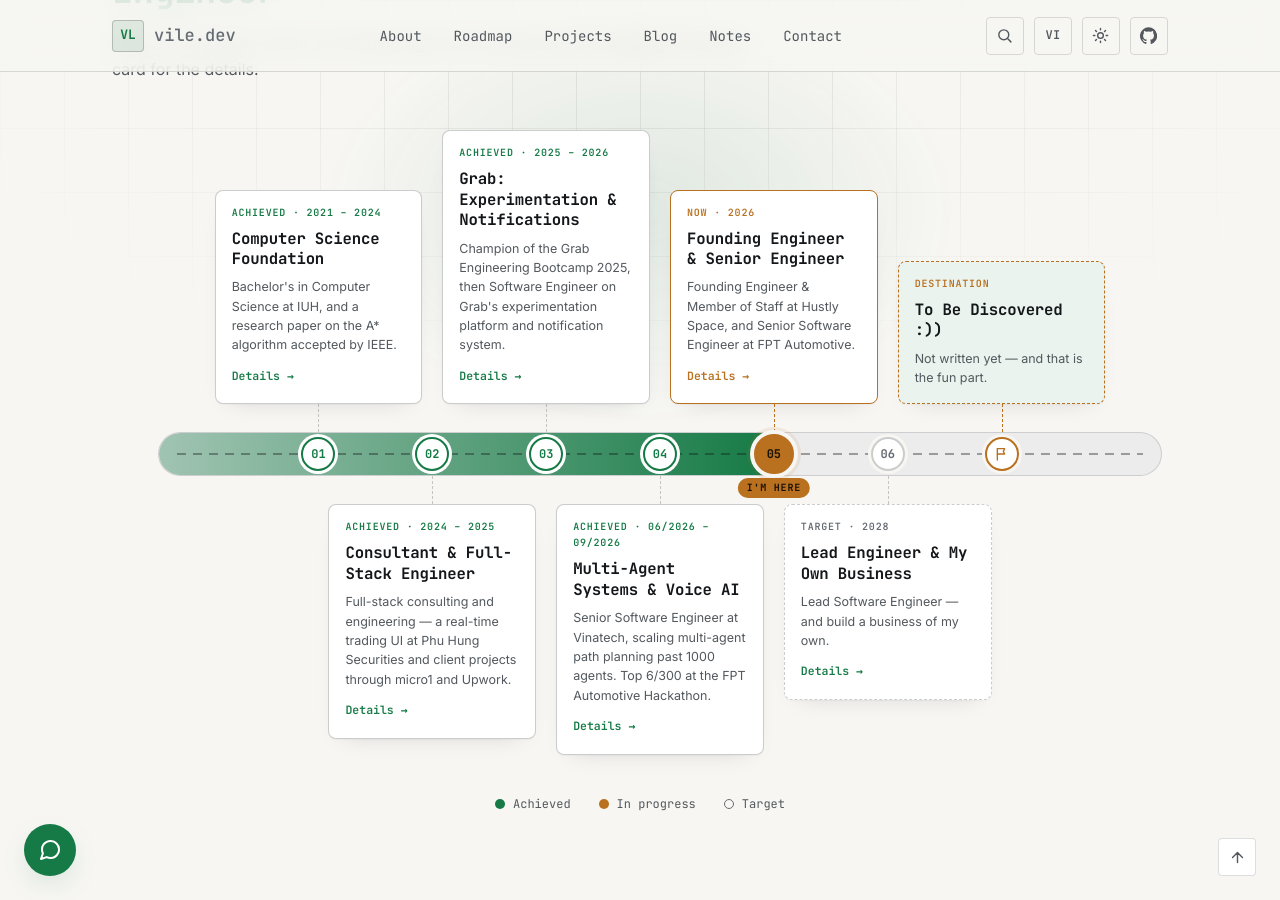
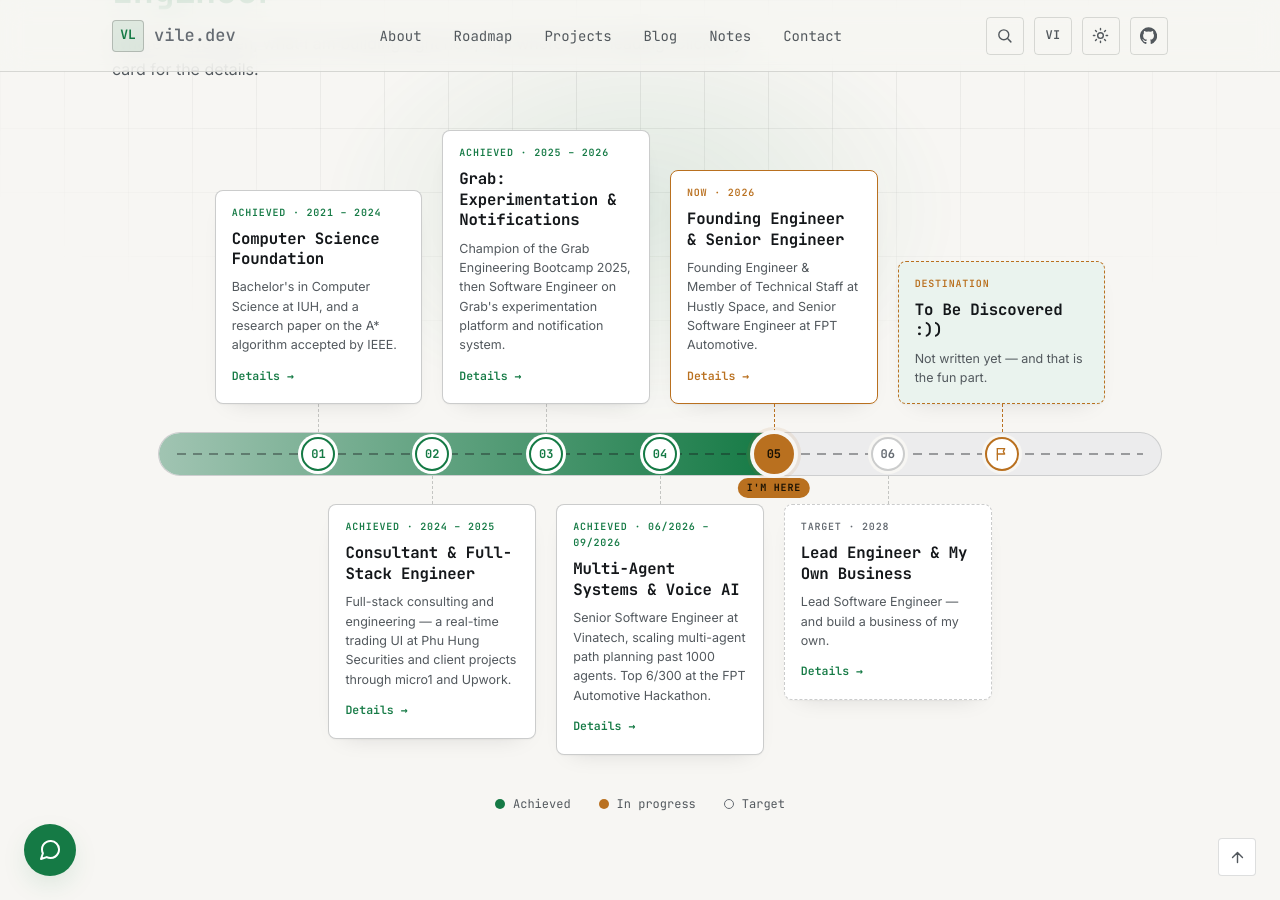
Before and after one commit to vile-blog/vile-blog.github.io, a Jekyll site: the page built from index.html, in a window 1280 px wide and 900 px high, scrolled down 1545 px. Built offline with Jekyll 4.4.1, drawn with Linux system fonts in a browser that asks for light colours.

Commit message:
Update roadmap.yml

```diff
--- a/_data/roadmap.yml
+++ b/_data/roadmap.yml
@@ -136,8 +136,8 @@
     label: "2026"
     title: "Founding Engineer & Senior Engineer"
     title_vi: "Founding Engineer & Senior Engineer"
-    text: "Founding Engineer & Member of Staff at Hustly Space, and Senior Software Engineer at FPT Automotive."
-    text_vi: "Founding Engineer & Member of Staff tại Hustly Space, đồng thời là Senior Software Engineer tại FPT Automotive."
+    text: "Founding Engineer & Member of Technical Staff at Hustly Space, and Senior Software Engineer at FPT Automotive."
+    text_vi: "Founding Engineer & Member of Technical Staff tại Hustly Space, đồng thời là Senior Software Engineer tại FPT Automotive."
     details:
       - heading: "Hustly Space — Founding Engineer & Member of Staff"
         heading_vi: "Hustly Space — Founding Engineer & Member of Staff"
```
